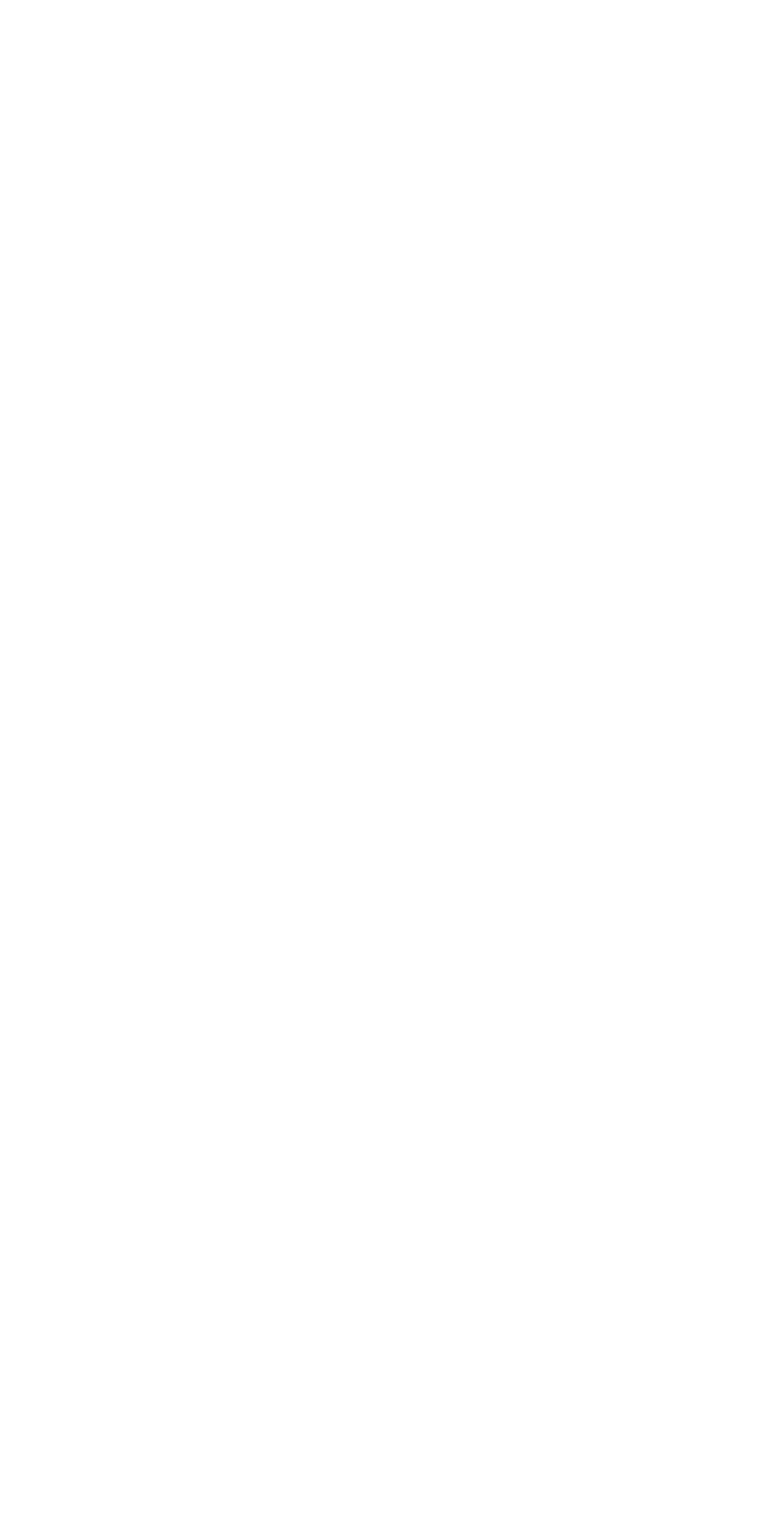
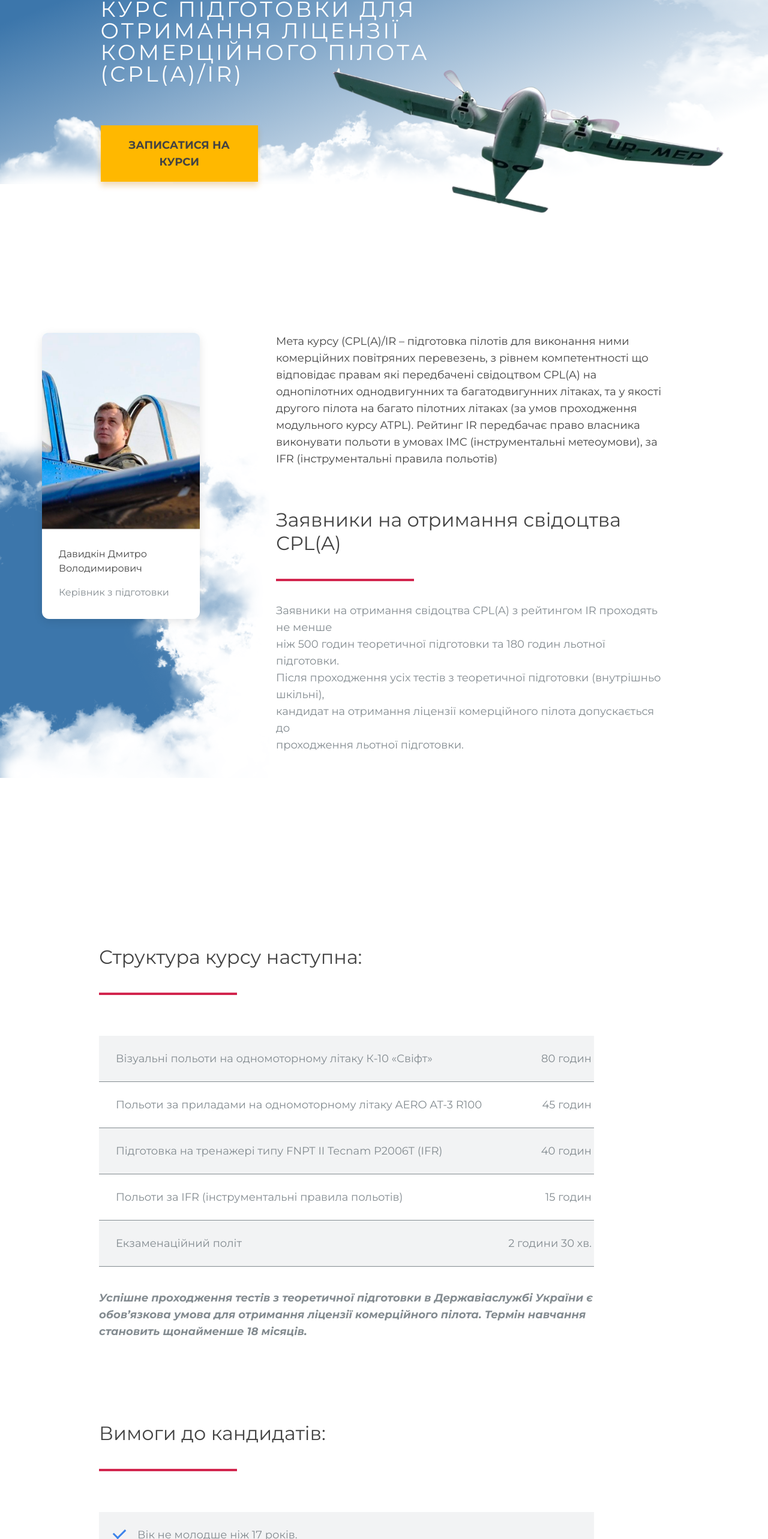
Before and after one commit to yuriistorozhuk/forsage, an Angular app: page /cpl in a window 1280 px wide. Before the commit this address led to /. Shown: the part 193-2759 px from the top of the page at 60% size. Before the commit the page ends 800 px from the top, so only its background shows below. Built offline with nearby package versions, Linux system fonts and the light colour scheme.

Commit message:
CPL, PPL fixes

```diff
--- a/src/app/app-routing.module.ts
+++ b/src/app/app-routing.module.ts
@@ -16,7 +16,7 @@ const routes: Routes = [{
   path: '',
   component: MainComponent
 }, {
-  path: 'ukr/cpl',
+  path: 'cpl',
   component: CPLComponent
 }, {
   path: 'eng/cpl',
--- a/src/app/components/cpl/cpl.component.html
+++ b/src/app/components/cpl/cpl.component.html
@@ -1,2 +1,6 @@
 <app-header [title]="title" [image]="image"></app-header>
 <app-section-course [staff]="staff" [info]="info" [subtitle]="subtitle" [description]="description"></app-section-course>
+<div class="section__list">
+  <app-section-plane [info]="" [categories]="categories"></app-section-plane>
+  <app-section-plane [info]="reqSubtitle" [categories]="reqs"></app-section-plane>
+</div>
--- a/src/app/components/cpl/cpl.component.ts
+++ b/src/app/components/cpl/cpl.component.ts
@@ -8,7 +8,13 @@ import { Component, OnInit } from '@angular/core';
 export class CPLComponent implements OnInit {
 
   public title: string = "Курс підготовки для отримання ліцензії комерційного пілота (СPL(A)/IR)";
-  public image: string = "./assets/images/plane002.png";
+  public image: any = {
+    url: "./assets/images/plane005.png",
+    styles: {
+      right: '74px', top: '305px',
+      height: '243px', width: '652px'
+    }
+  }
 
   public staff: any = {
     id: 2,
@@ -26,6 +32,52 @@ export class CPLComponent implements OnInit {
     "проходження льотної підготовки."
   ];
 
+  public categories: any[] = [{
+    subtitle: 'Структура курсу наступна:',
+    list: [{
+      name: 'Візуальні польоти на одномоторному літаку К-10 «Свіфт»',
+      value: '80 годин'
+    }, {
+        name: 'Польоти за приладами на одномоторному літаку AERO AT-3 R100',
+      value: '45 годин'
+    }, {
+        name: 'Підготовка на тренажері типу FNPT II Tecnam P2006T (IFR)',
+      value: '40 годин'
+      },
+       {
+         name: 'Польоти за IFR (інструментальні правила польотів)',
+        value: '15 годин'
+      },
+      {
+      name: 'Екзаменаційний політ',
+        value: '2 години 30 хв.'
+    }],
+    summary: ['Успішне проходження тестів з теоретичної підготовки в Державіаслужбі України є обов’язкова умова для отримання ліцензії комерційного пілота. Термін навчання становить щонайменше 18 місяців.']
+  }];
+
+  public reqSubtitle: string = "";
+  public reqs: any[] = [{
+    subtitle: 'Вимоги до кандидатів:',
+    list: [
+      {
+        name: 'Вік не молодше ніж 17 років.', options: {
+          checkbox: true
+        }
+      },
+      {
+        name: 'Достатні знання з математики, фізики, української та (або)англійської мови. Підтвердженням може бути атестат про освіту або довідка з навчального закладу, та співбесіда з керівником з підготовки, для визначення рівня знань.', options: {
+          checkbox: true
+        }
+
+      },
+      {
+        name: 'Стандарт здоров’я – сертифікат 1-го класу. Студент-пілот не виконує самостійні польоти поки не отримає медичний сертифікат.', options: {
+          checkbox: true
+        }
+      },
+    ]
+  }];
+
   constructor() { }
 
   ngOnInit(): void {
--- a/src/app/components/ppl/ppl.component.html
+++ b/src/app/components/ppl/ppl.component.html
@@ -1,2 +1,5 @@
 <app-header [title]="title" [image]="image"></app-header>
 <app-section-course [staff]="staff" [info]="info" [subtitle]="subtitle" [description]="description"></app-section-course>
+<div class="section__list">
+  <app-section-plane [info]="reqSubtitle" [categories]="reqs"></app-section-plane>
+</div>
--- a/src/app/components/ppl/ppl.component.ts
+++ b/src/app/components/ppl/ppl.component.ts
@@ -8,7 +8,15 @@ import { Component, OnInit } from '@angular/core';
 export class PPLComponent implements OnInit {
 
   public title: string = "Курс підготовки для отримання ліцензії приватного пілота (PPL(A))";
-  public image: string = "./assets/images/plane001.png";
+  public image: any = {
+    url: "./assets/images/plane001.png",
+    styles: {
+      right: '53px', top: '337px',
+      height: '219px', width: '698px',
+      transform: "rotate(-15deg)"
+    }
+  }
+
 
   public staff: any = {
     id: 1,
@@ -24,6 +32,33 @@ export class PPLComponent implements OnInit {
     "Термін навчання становить щонайменше 3 місяці."
   ];
 
+
+  public reqSubtitle: string = "";
+  public reqs: any[] = [{
+    subtitle: 'Вимоги до кандидатів:',
+    list: [
+      {
+        name: 'Вік не менше 16-и років.', options: {
+          checkbox: true
+        }
+      },
+      {
+        name: 'Достатні знання з математики, фізики, української та (або)англійської мови. ', options: {
+          checkbox: true
+        }
+      },
+      {
+        name: 'Підтвердженням може бути атестат про освіту або довідка з навчального закладу, та співбесіда з керівником з підготовки, для визначення рівня знань.', options: {
+          checkbox: true
+        }
+      },
+      {
+        name: 'Стандарт здоров’я – сертифікат 2-го класу. Студент-пілот не виконує самостійні польоти поки не отримає медичний сертифікат.', options: {
+          checkbox: true
+        }
+      }
+    ]
+  }];
   constructor() { }
 
   ngOnInit(): void {
```
Also changed, not shown: src/assets/images/plane005.png (added).
